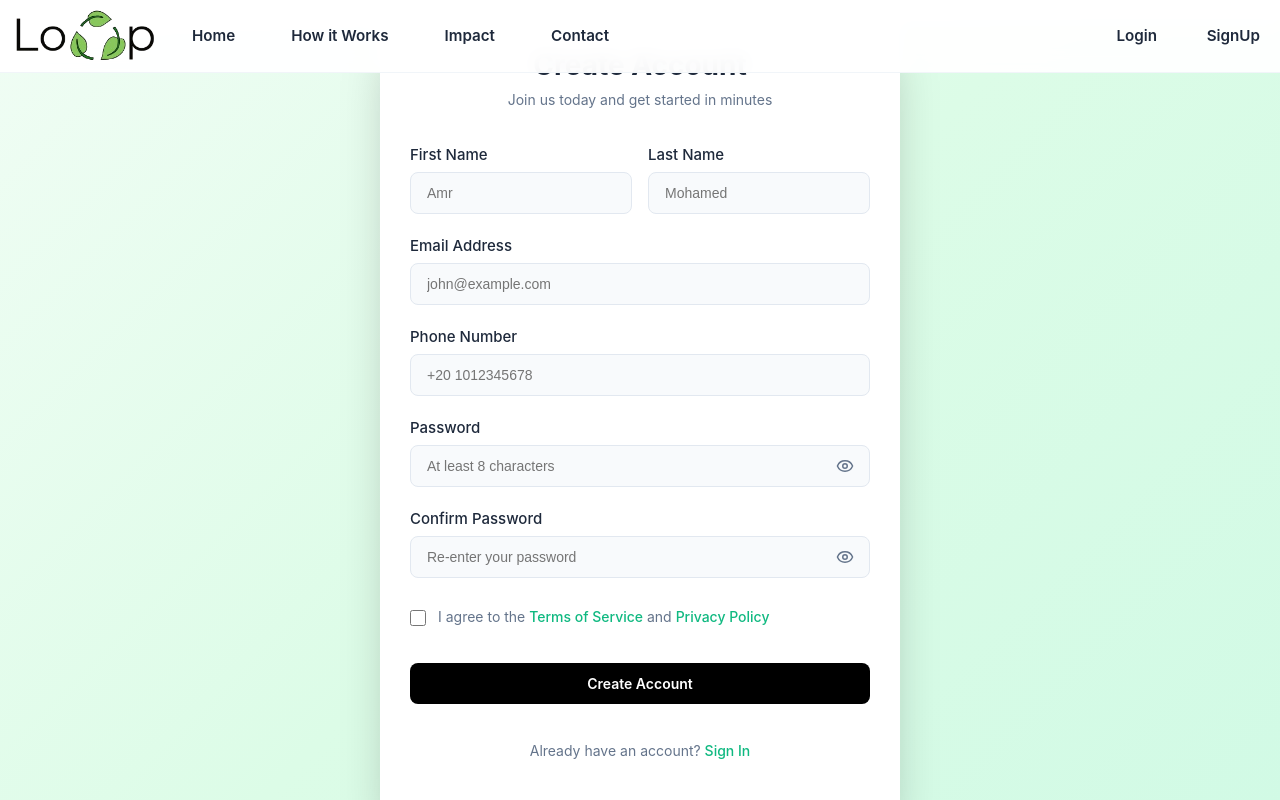
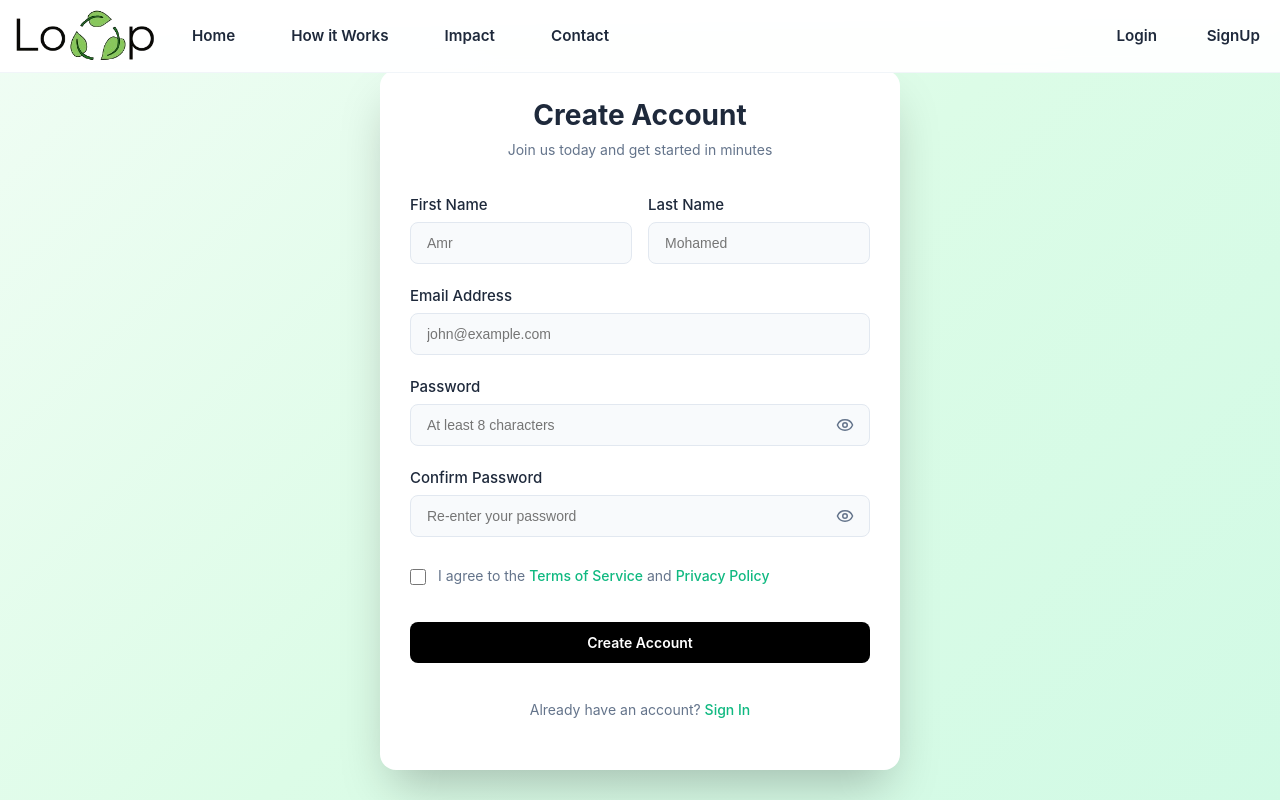
Before and after one commit to ABOD2005a/LOOP, a React (Vite) app in the folder frontend/: page /signup in a window 1280 px wide. Built offline with nearby package versions, Linux system fonts and the light colour scheme.

Commit message:
add icons-react and some edit in signup

```diff
--- a/frontend/src/components/Login_Signup/signup/page.jsx
+++ b/frontend/src/components/Login_Signup/signup/page.jsx
@@ -169,23 +169,6 @@ export default function SignUp() {
               </div>
 
               <div className="form-group">
-                <label className="form-label">Phone Number</label>
-                <input
-                  type="tel"
-                  name="phoneNumber"
-                  value={formData.phoneNumber}
-                  onChange={handleChange}
-                  className={`form-input ${
-                    errors.phoneNumber ? "form-input-error" : ""
-                  }`}
-                  placeholder="+20 1012345678"
-                />
-                {errors.phoneNumber && (
-                  <p className="form-error">{errors.phoneNumber}</p>
-                )}
-              </div>
-
-              <div className="form-group">
                 <label className="form-label">Password</label>
                 <div className="password-wrapper">
                   <input
--- a/frontend/src/components/Login_Signup/signup/signup.css
+++ b/frontend/src/components/Login_Signup/signup/signup.css
@@ -79,7 +79,7 @@ body {
 }
 
 .signup-card {
-  height: 800px;
+  height: 700px;
   background: var(--bg);
   border-radius: 16px;
   padding: 30px;
```
Also changed, not shown: 1 other file (tests, documents, lock files or other folders).
